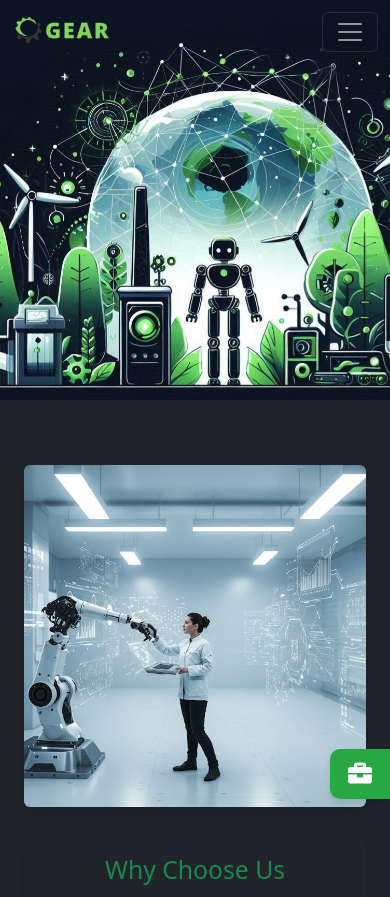
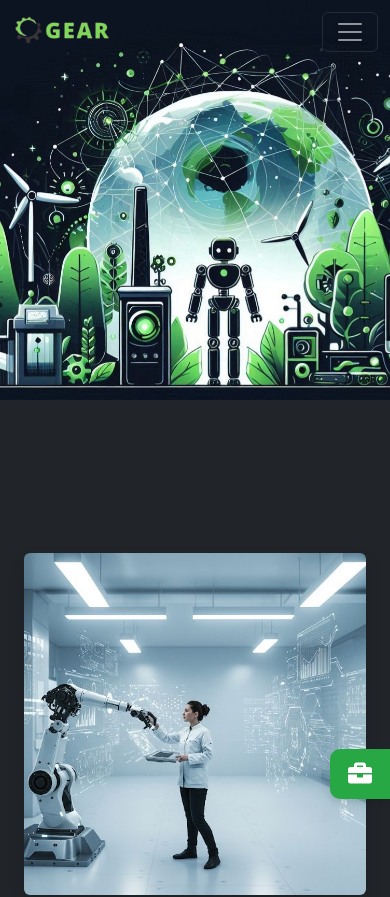
Before and after one commit to servicesingear/servicesingear.github.io, a React (Create React App) app in the folder gear-website/: page / in a window 390 px wide. Shown: the top 897 px of the page. Built offline with nearby package versions, Linux system fonts and the light colour scheme.

Commit message:
changes in image

```diff
--- a/gear-website/src/components/styles/Home.css
+++ b/gear-website/src/components/styles/Home.css
@@ -168,11 +168,18 @@
     }
 }
 
-@media (max-width: 300px) {
+@media (max-width: 458px) {
 
+    .about-section-height{
+
+        height: 135vh;
+        display: flex; /* Enable flexbox for centering content */
+
+
+    }
     .image-container img{
 
-        margin-top:70px;
+        margin-top:50px;
     }
 }
 
```
